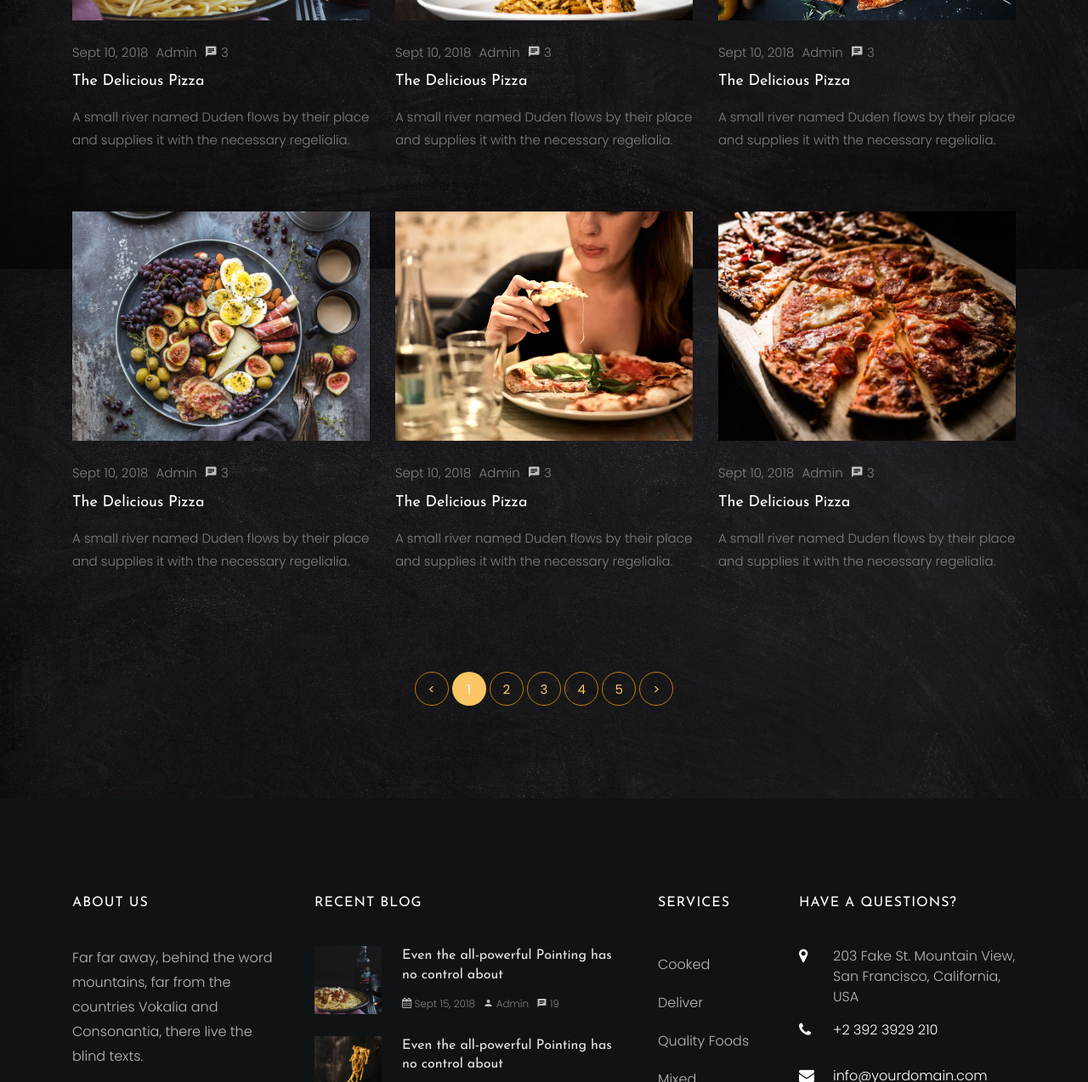
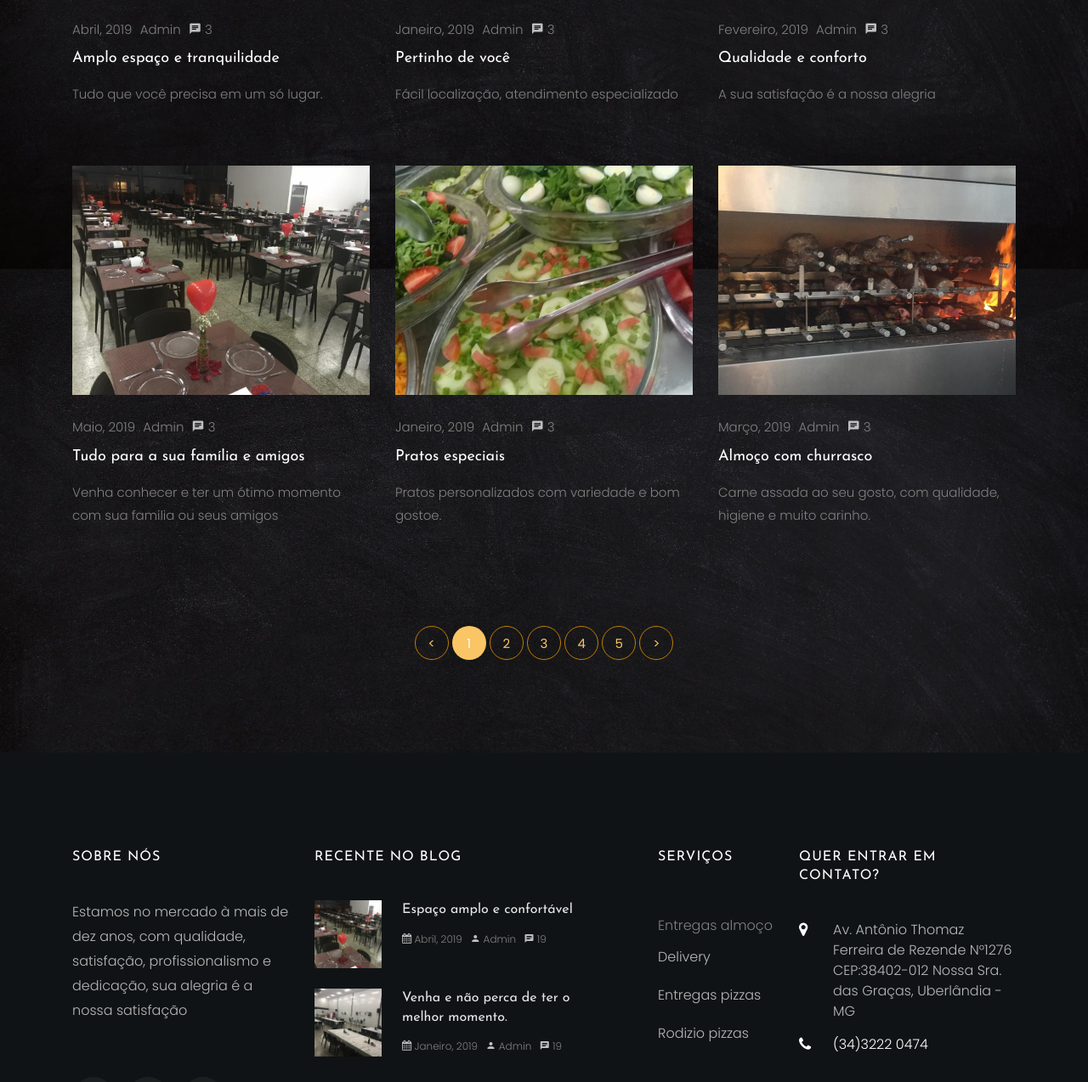
Before and after one commit to Robertoeugenio/Projeto-HTML-CSS-JAVASCRIPT, a plain HTML site: page pizza/blog.html in a window 1280 px wide. Shown: the part 1390-2664 px from the top of the page at 85% size. Drawn offline with Linux system fonts and the light colour scheme; some packages are replaced by stand-ins of ours; no server answers; files whose address does not match are found by name.

Commit message:
implementação do blog

```diff
--- a/pizza/blog.html
+++ b/pizza/blog.html
@@ -57,8 +57,8 @@
           <div class="row slider-text justify-content-center align-items-center">
 
             <div class="col-md-7 col-sm-12 text-center ftco-animate">
-            	<h1 class="mb-3 mt-5 bread">Read our Blog</h1>
-	            <p class="breadcrumbs"><span class="mr-2"><a href="index.html">Home</a></span> <span>Blog</span></p>
+            	<h1 class="mb-3 mt-5 bread">Palácio Mineiro Blog</h1>
+	            <p class="breadcrumbs"><span class="mr-2"><a href="index.html">Churrascaria</a></span> <span>Pizzaria</span></p>
             </div>
 
           </div>
@@ -71,98 +71,99 @@
       <div class="container">
         <div class="row justify-content-center mb-5 pb-3">
           <div class="col-md-7 heading-section ftco-animate text-center">
-            <h2 class="mb-4">Read our blog</h2>
-            <p>Far far away, behind the word mountains, far from the countries Vokalia and Consonantia, there live the blind texts.</p>
+            <h2 class="mb-4">Bem Vindo ao Blog</h2>
+            <p>Notícias do Palácio Mineiro Churrascaria e Pizzaria, novidades, eventos e informações</p>
           </div>
         </div>
         <div class="row d-flex">
           <div class="col-md-4 d-flex ftco-animate">
           	<div class="blog-entry align-self-stretch">
-              <a href="blog-single.html" class="block-20" style="background-image: url('images/image_1.jpg');">
+              <a href="blog-single.html" class="block-20" style="background-image: url('images/salaoEvento2.jpg');">
               </a>
               <div class="text py-4 d-block">
               	<div class="meta">
-                  <div><a href="#">Sept 10, 2018</a></div>
+                  <div><a href="#">Abril, 2019</a></div>
                   <div><a href="#">Admin</a></div>
                   <div><a href="#" class="meta-chat"><span class="icon-chat"></span> 3</a></div>
                 </div>
-                <h3 class="heading mt-2"><a href="#">The Delicious Pizza</a></h3>
-                <p>A small river named Duden flows by their place and supplies it with the necessary regelialia.</p>
+                <h3 class="heading mt-2"><a href="#">Amplo espaço e tranquilidade</a></h3>
+                <p>Tudo que você precisa em um só lugar.</p>
               </div>
             </div>
           </div>
           <div class="col-md-4 d-flex ftco-animate">
           	<div class="blog-entry align-self-stretch">
-              <a href="blog-single.html" class="block-20" style="background-image: url('images/image_2.jpg');">
+              <a href="blog-single.html" class="block-20" style="background-image: url('images/salaevento.jpg');">
               </a>
               <div class="text py-4 d-block">
               	<div class="meta">
-                  <div><a href="#">Sept 10, 2018</a></div>
+                  <div><a href="#">Janeiro, 2019</a></div>
                   <div><a href="#">Admin</a></div>
                   <div><a href="#" class="meta-chat"><span class="icon-chat"></span> 3</a></div>
                 </div>
-                <h3 class="heading mt-2"><a href="#">The Delicious Pizza</a></h3>
-                <p>A small river named Duden flows by their place and supplies it with the necessary regelialia.</p>
+                <h3 class="heading mt-2"><a href="#">Pertinho de você</a></h3>
+                <p>Fácil localização, atendimento especializado</p>
               </div>
             </div>
           </div>
           <div class="col-md-4 d-flex ftco-animate">
           	<div class="blog-entry align-self-stretch">
-              <a href="blog-single.html" class="block-20" style="background-image: url('images/image_3.jpg');">
+              <a href="blog-single.html" class="block-20" style="background-image: url('images/salaoEvento3.jpg');">
               </a>
               <div class="text py-4 d-block">
               	<div class="meta">
-                  <div><a href="#">Sept 10, 2018</a></div>
+                  <div><a href="#">Fevereiro, 2019</a></div>
                   <div><a href="#">Admin</a></div>
                   <div><a href="#" class="meta-chat"><span class="icon-chat"></span> 3</a></div>
                 </div>
-                <h3 class="heading mt-2"><a href="#">The Delicious Pizza</a></h3>
-                <p>A small river named Duden flows by their place and supplies it with the necessary regelialia.</p>
+                <h3 class="heading mt-2"><a href="#">Qualidade e conforto </a></h3>
+                <p> A sua satisfação é a nossa alegria</p>
               </div>
             </div>
           </div>
           <div class="col-md-4 d-flex ftco-animate">
           	<div class="blog-entry align-self-stretch">
-              <a href="blog-single.html" class="block-20" style="background-image: url('images/image_4.jpg');">
+              <a href="blog-single.html" class="block-20" style="background-image: url('images/salaoprincipal2.jpg');">
               </a>
               <div class="text py-4 d-block">
               	<div class="meta">
-                  <div><a href="#">Sept 10, 2018</a></div>
+                  <div><a href="#">Maio, 2019</a></div>
+
                   <div><a href="#">Admin</a></div>
                   <div><a href="#" class="meta-chat"><span class="icon-chat"></span> 3</a></div>
                 </div>
-                <h3 class="heading mt-2"><a href="#">The Delicious Pizza</a></h3>
-                <p>A small river named Duden flows by their place and supplies it with the necessary regelialia.</p>
+                <h3 class="heading mt-2"><a href="#">Tudo para a sua família e amigos</a></h3>
+                <p> Venha conhecer e ter um ótimo momento com sua familia ou seus amigos</p>
               </div>
             </div>
           </div>
           <div class="col-md-4 d-flex ftco-animate">
           	<div class="blog-entry align-self-stretch">
-              <a href="blog-single.html" class="block-20" style="background-image: url('images/image_5.jpg');">
+              <a href="blog-single.html" class="block-20" style="background-image: url('images/salada5.jpg');">
               </a>
               <div class="text py-4 d-block">
               	<div class="meta">
-                  <div><a href="#">Sept 10, 2018</a></div>
+                  <div><a href="#">Janeiro, 2019</a></div>
                   <div><a href="#">Admin</a></div>
                   <div><a href="#" class="meta-chat"><span class="icon-chat"></span> 3</a></div>
                 </div>
-                <h3 class="heading mt-2"><a href="#">The Delicious Pizza</a></h3>
-                <p>A small river named Duden flows by their place and supplies it with the necessary regelialia.</p>
+                <h3 class="heading mt-2"><a href="#">Pratos especiais</a></h3>
+                <p>Pratos personalizados com variedade e bom gostoe.</p>
               </div>
             </div>
           </div>
           <div class="col-md-4 d-flex ftco-animate">
           	<div class="blog-entry align-self-stretch">
-              <a href="blog-single.html" class="block-20" style="background-image: url('images/image_6.jpg');">
+              <a href="blog-single.html" class="block-20" style="background-image: url('images/churrasco2.jpg');">
               </a>
               <div class="text py-4 d-block">
               	<div class="meta">
-                  <div><a href="#">Sept 10, 2018</a></div>
+                  <div><a href="#">Março, 2019</a></div>
                   <div><a href="#">Admin</a></div>
                   <div><a href="#" class="meta-chat"><span class="icon-chat"></span> 3</a></div>
                 </div>
-                <h3 class="heading mt-2"><a href="#">The Delicious Pizza</a></h3>
-                <p>A small river named Duden flows by their place and supplies it with the necessary regelialia.</p>
+                <h3 class="heading mt-2"><a href="#">Almoço com churrasco</a></h3>
+                <p>Carne assada ao seu gosto, com qualidade, higiene e muito carinho.</p>
               </div>
             </div>
           </div>
@@ -191,8 +192,8 @@
             <div class="row mb-5">
                 <div class="col-lg-3 col-md-6 mb-5 mb-md-5">
                     <div class="ftco-footer-widget mb-4">
-              <h2 class="ftco-heading-2">About Us</h2>
-              <p>Far far away, behind the word mountains, far from the countries Vokalia and Consonantia, there live the blind texts.</p>
+                       <h2 class="ftco-heading-2">Sobre nós</h2>
+                        <p>Estamos no mercado à mais de dez anos, com qualidade, satisfação, profissionalismo e dedicação, sua alegria é a nossa satisfação</p>
                         <ul class="ftco-footer-social list-unstyled float-md-left float-lft mt-5">
                             <li class="ftco-animate"><a href="#"><span class="icon-twitter"></span></a></li>
                             <li class="ftco-animate"><a href="#"><span class="icon-facebook"></span></a></li>
@@ -202,24 +203,24 @@
                 </div>
                 <div class="col-lg-4 col-md-6 mb-5 mb-md-5">
                     <div class="ftco-footer-widget mb-4">
-              <h2 class="ftco-heading-2">Recent Blog</h2>
+                        <h2 class="ftco-heading-2">Recente no Blog</h2>
                         <div class="block-21 mb-4 d-flex">
-                <a class="blog-img mr-4" style="background-image: url(images/image_1.jpg);"></a>
+                            <a class="blog-img mr-4" style="background-image: url(images/salaoprincipal2.jpg);"></a>
                             <div class="text">
-                  <h3 class="heading"><a href="#">Even the all-powerful Pointing has no control about</a></h3>
+                                <h3 class="heading"><a href="#">Espaço amplo e confortável</a></h3>
                                 <div class="meta">
-                    <div><a href="#"><span class="icon-calendar"></span> Sept 15, 2018</a></div>
+                                    <div><a href="#"><span class="icon-calendar"></span> Abril, 2019</a></div>
                                     <div><a href="#"><span class="icon-person"></span> Admin</a></div>
                                     <div><a href="#"><span class="icon-chat"></span> 19</a></div>
                                 </div>
                             </div>
                         </div>
                         <div class="block-21 mb-4 d-flex">
-                <a class="blog-img mr-4" style="background-image: url(images/image_2.jpg);"></a>
+                            <a class="blog-img mr-4" style="background-image: url(images/salaevento4.jpg);"></a>
                             <div class="text">
-                  <h3 class="heading"><a href="#">Even the all-powerful Pointing has no control about</a></h3>
+                                <h3 class="heading"><a href="#">Venha e não perca de ter o melhor momento.</a></h3>
                                 <div class="meta">
-                    <div><a href="#"><span class="icon-calendar"></span> Sept 15, 2018</a></div>
+                                    <div><a href="#"><span class="icon-calendar"></span> Janeiro, 2019</a></div>
                                     <div><a href="#"><span class="icon-person"></span> Admin</a></div>
                                     <div><a href="#"><span class="icon-chat"></span> 19</a></div>
                                                      </div>
@@ -229,23 +230,23 @@
                 </div>
                 <div class="col-lg-2 col-md-6 mb-5 mb-md-5">
                     <div class="ftco-footer-widget mb-4 ml-md-4">
-              <h2 class="ftco-heading-2">Services</h2>
+                        <h2 class="ftco-heading-2">Serviços</h2>
                         <ul class="list-unstyled">
-                <li><a href="#" class="py-2 d-block">Cooked</a></li>
-                <li><a href="#" class="py-2 d-block">Deliver</a></li>
-                <li><a href="#" class="py-2 d-block">Quality Foods</a></li>
-                <li><a href="#" class="py-2 d-block">Mixed</a></li>
+                            <li><a href="#" class="py-2 d-block"></a>Entregas almoço</li>
+                            <li><a href="#" class="py-2 d-block">Delivery</a></li>
+                            <li><a href="#" class="py-2 d-block">Entregas pizzas</a></li>
+                            <li><a href="#" class="py-2 d-block">Rodizio pizzas</a></li>
                         </ul>
                     </div>
                 </div>
                 <div class="col-lg-3 col-md-6 mb-5 mb-md-5">
                     <div class="ftco-footer-widget mb-4">
-            	<h2 class="ftco-heading-2">Have a Questions?</h2>
+                        <h2 class="ftco-heading-2">Quer entrar em contato?</h2>
                         <div class="block-23 mb-3">
                             <ul>
-	                <li><span class="icon icon-map-marker"></span><span class="text">203 Fake St. Mountain View, San Francisco, California, USA</span></li>
-	                <li><a href="#"><span class="icon icon-phone"></span><span class="text">+2 392 3929 210</span></a></li>
-	                <li><a href="#"><span class="icon icon-envelope"></span><span class="text">info@yourdomain.com</span></a></li>
+                                <li><span class="icon icon-map-marker"></span><span class="text">Av. Antônio Thomaz Ferreira de Rezende N°1276 CEP:38402-012 Nossa Sra. das Graças, Uberlândia - MG</span></li>
+                                <li><a href="#"><span class="icon icon-phone"></span><span class="text">(34)3222 0474</span></a></li>
+                                <li><a href="#"><span class="icon icon-envelope"></span><span class="text">palaciomineiro@gmail.com</span></a></li>
                             </ul>
                         </div>
                     </div>
@@ -254,9 +255,15 @@
             <div class="row">
                 <div class="col-md-12 text-center">
 
-            <p><!-- Link back to Colorlib can't be removed. Template is licensed under CC BY 3.0. -->
-  Copyright &copy;<script>document.write(new Date().getFullYear());</script> All rights reserved | This template is made with <i class="icon-heart" aria-hidden="true"></i> by <a href="https://colorlib.com" target="_blank">Colorlib</a>
-  <!-- Link back to Colorlib can't be removed. Template is licensed under CC BY 3.0. --></p>
+                    <p>
+
+                        Copyright &copy;<script>
+                            document.write(new Date().getFullYear());
+
+                        </script> All rights reserved | RSKB-WEB <i class="icon-heart" aria-hidden="true"></i>
+
+
+                    </p>
                 </div>
             </div>
         </div>
@@ -265,7 +272,9 @@
 
 
     <!-- loader -->
-  <div id="ftco-loader" class="show fullscreen"><svg class="circular" width="48px" height="48px"><circle class="path-bg" cx="24" cy="24" r="22" fill="none" stroke-width="4" stroke="#eeeeee"/><circle class="path" cx="24" cy="24" r="22" fill="none" stroke-width="4" stroke-miterlimit="10" stroke="#F96D00"/></svg></div>
+    <div id="ftco-loader" class="show fullscreen"><svg class="circular" width="48px" height="48px">
+            <circle class="path-bg" cx="24" cy="24" r="22" fill="none" stroke-width="4" stroke="#eeeeee" />
+            <circle class="path" cx="24" cy="24" r="22" fill="none" stroke-width="4" stroke-miterlimit="10" stroke="#F96D00" /></svg></div>
 
 
     <script src="js/jquery.min.js"></script>
@@ -287,4 +296,5 @@
     <script src="js/main.js"></script>
 
 </body>
+
 </html>
```
Lines whose indentation alone changed are shown as unchanged.
